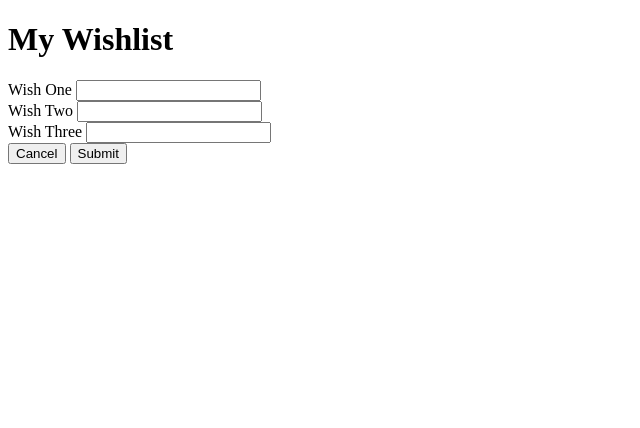
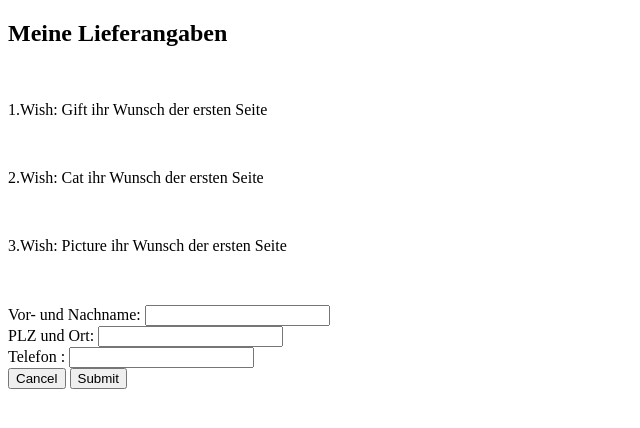
Before and after one commit to MarynaKor/wishlist, a PHP site: page / in a window 1280 px wide. Shown: the top 428 px of the page, without its empty margins (0-640 px from the left). Run offline with PHP 8.4, Linux system fonts and the light colour scheme.

Commit message:
New Site for the wishes

```diff
--- a/index.php
+++ b/index.php
@@ -13,17 +13,38 @@
             }
             echo" <form method='post' function= ''>
             <label for= wish1> Wish One</label>
-            <input type='text' id='wish1 name='wish1'> <br>
+            <input type='text' id='wish1' name='wish1'> <br>
             <label for= wish2> Wish Two</label>
-            <input type='text' id='wish2 name='wish2'> <br>
+            <input type='text' id='wish2' name='wish2'> <br>
             <label for= wish3> Wish Three</label>
-            <input type='text' id='wish3 name='wish3'> <br>
+            <input type='text' id='wish3' name='wish3'> <br>
             <input type='submit' name='cancelWishes' value='Cancel'>
             <input type='submit' name='submitWishes' value='Submit'>
             </form>
             ";
          }
-         getWishesForm();
+
+         function displayWishes($first_wish = '',$second_wish = '',$third_wish = '') {
+            echo" <form method='post' function= ''>
+            <h2>Meine Lieferangaben </h2> <br>
+            <p>1.Wish: " . $first_wish . " ihr Wunsch der ersten Seite </p><br>
+            <p>2.Wish: " . $second_wish . " ihr Wunsch der ersten Seite </p><br>
+            <p>3.Wish: " . $third_wish . " ihr Wunsch der ersten Seite </p><br>
+            <p> </p>
+            <form method='post' function= ''>
+            <label for= fullName> Vor- und Nachname: </label>
+            <input type='text' id='fullName name='fullName'> <br>
+            <label for= secondAdressLine> PLZ und Ort: </label>
+            <input type='text' id='secondAdressLine name='secondAdressLine'> <br>
+            <label for= phoneNumber> Telefon :</label>
+            <input type='text' id='honeNumber' name='honeNumber'> <br>
+            <input type='submit' name='cancelWishes' value='Cancel'>
+            <input type='submit' name='submitWishes' value='Submit'>
+            </form>
+            ";
+         }
+        //  getWishesForm();
+        displayWishes('Gift', 'Cat', 'Picture');
           ?>
     </body>
 </html>
```
